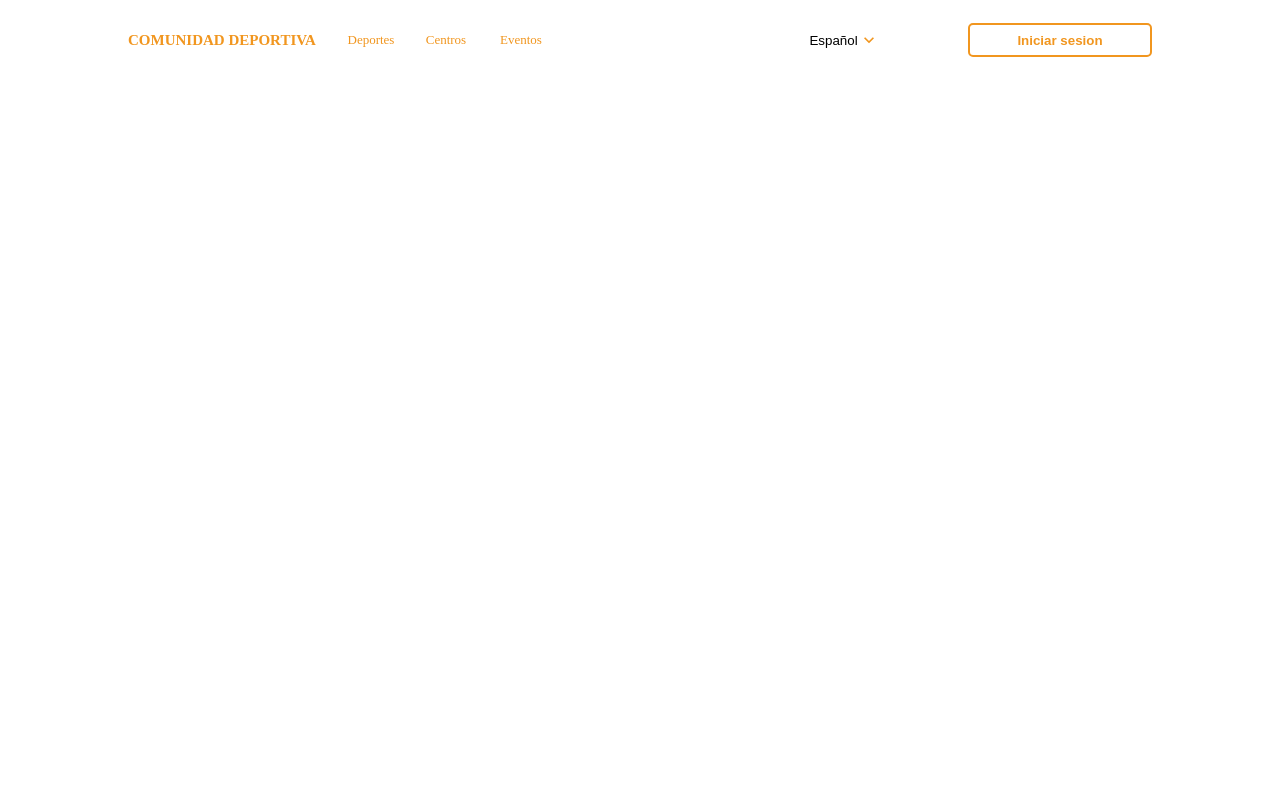
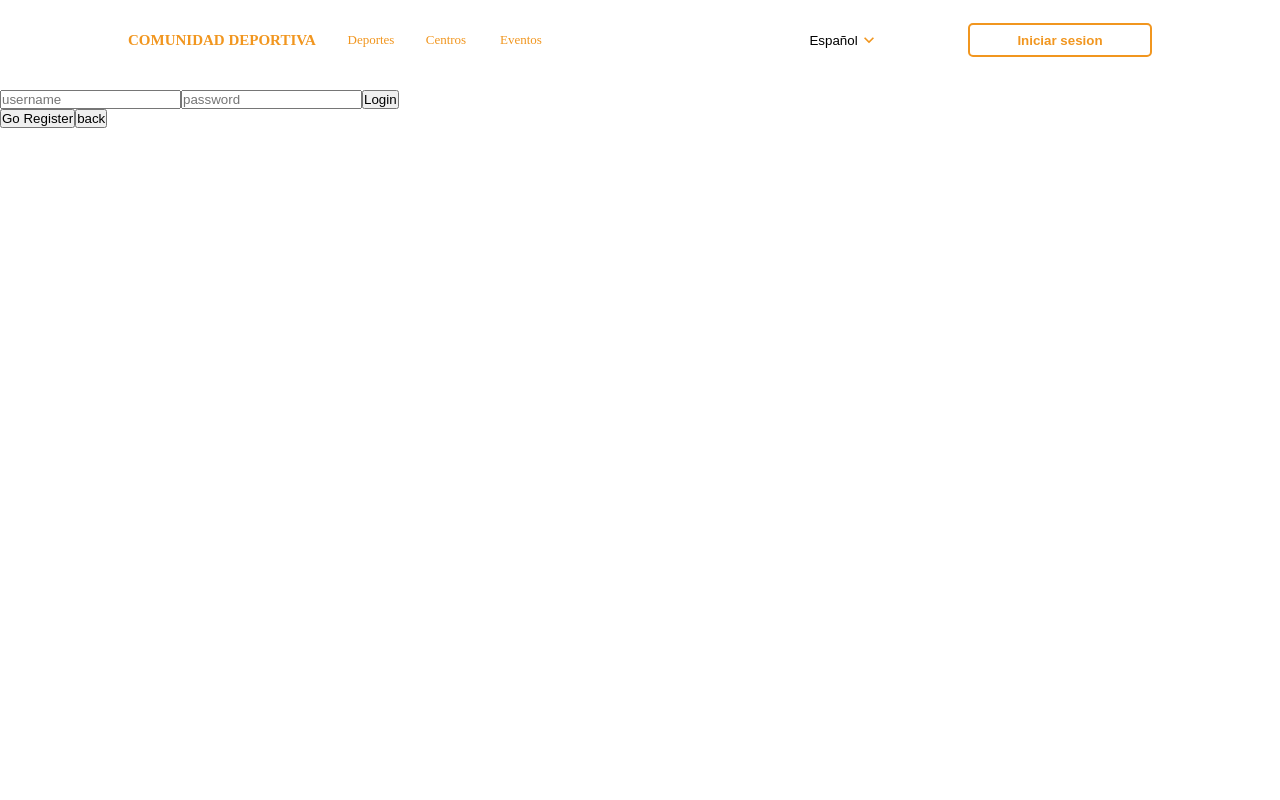
Before and after one commit to ultrapotros/CommunitySports_Front, a React (Create React App) app: page /login in a window 1280 px wide. Shown: the top 800 px of the page. Built offline with nearby package versions, Linux system fonts and the light colour scheme.

Commit message:
adapt background to header stick

```diff
--- a/src/assets/scss/appStyles.scss
+++ b/src/assets/scss/appStyles.scss
@@ -1,4 +1,5 @@
 .app--main {
+    padding-top: 90px;
     width: 100%;
     height: 120vh;
 }
```
